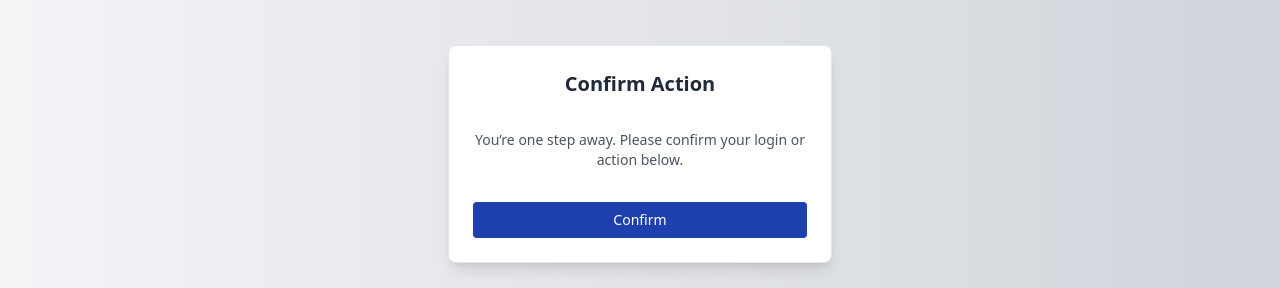
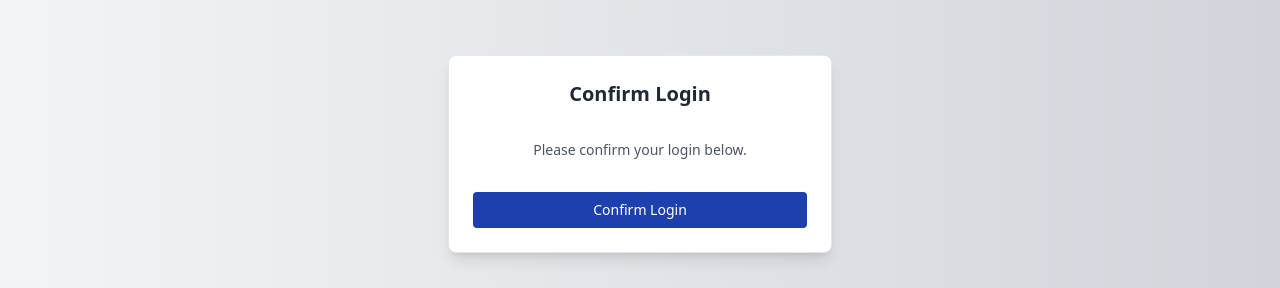
Before and after one commit to pedramghafoori/student-accounts, a Next.js app: page /login/confirm in a window 1280 px wide. Shown: the part 246-534 px from the top of the page. Built offline with nearby package versions, Linux system fonts and the light colour scheme; no server answers.

Commit message:
Enhance ConfirmPage: update login confirmation logic to use token from URL, implement POST request to magic-link endpoint, and improve UI text for clarity.

```diff
--- a/app/login/confirm/page.js
+++ b/app/login/confirm/page.js
@@ -1,20 +1,35 @@
 "use client";
 
 import { useState } from "react";
-import { useRouter } from "next/navigation";
+import { useRouter, useSearchParams } from "next/navigation";
+import axios from "axios";
 
 export default function ConfirmPage() {
   const router = useRouter();
+  const searchParams = useSearchParams();
+  const token = searchParams.get("token");
   const [status, setStatus] = useState("");
 
-  // Example: handle the final logic when user clicks "Confirm"
   async function handleConfirm() {
     try {
       setStatus("Confirming...");
-      // Make a request to finalize the login, or do some other step
-      // e.g. await axios.post("/api/magic-link/confirm", { token });
-      // Then redirect to dashboard or show success
-      router.push("/dashboard");
+
+      // Create form data with the token
+      const formData = new FormData();
+      formData.append("token", token);
+
+      // Make a POST request to the magic-link endpoint
+      const response = await fetch("/api/auth/magic-link", {
+        method: "POST",
+        body: formData,
+      });
+
+      if (!response.ok) {
+        throw new Error("Failed to confirm login");
+      }
+
+      // The magic-link endpoint will handle setting the cookie and redirecting
+      // No need to do anything else here
     } catch (err) {
       setStatus("Error: " + err.message);
     }
@@ -26,11 +41,11 @@ export default function ConfirmPage() {
     <div className="flex min-h-screen flex-col items-center justify-center bg-gradient-to-r from-gray-100 to-gray-300 px-4">
       <div className="w-full max-w-sm bg-white border border-gray-200 p-6 rounded-lg shadow-lg transition-all">
         <h1 className="text-xl font-semibold text-center text-gray-800 mb-8">
-          Confirm Action
+          Confirm Login
         </h1>
 
         <p className="text-center text-sm text-gray-600 mb-8">
-          You’re one step away. Please confirm your login or action below.
+          Please confirm your login below.
         </p>
 
         <button
@@ -38,7 +53,7 @@ export default function ConfirmPage() {
           disabled={isLoading}
           className="transform hover:scale-105 w-full py-2 text-sm font-medium text-white bg-blue-800 rounded hover:bg-blue-900 transition-colors disabled:opacity-50 disabled:cursor-not-allowed"
         >
-          {isLoading ? "Loading..." : "Confirm"}
+          {isLoading ? "Loading..." : "Confirm Login"}
         </button>
 
         {status && (
```
